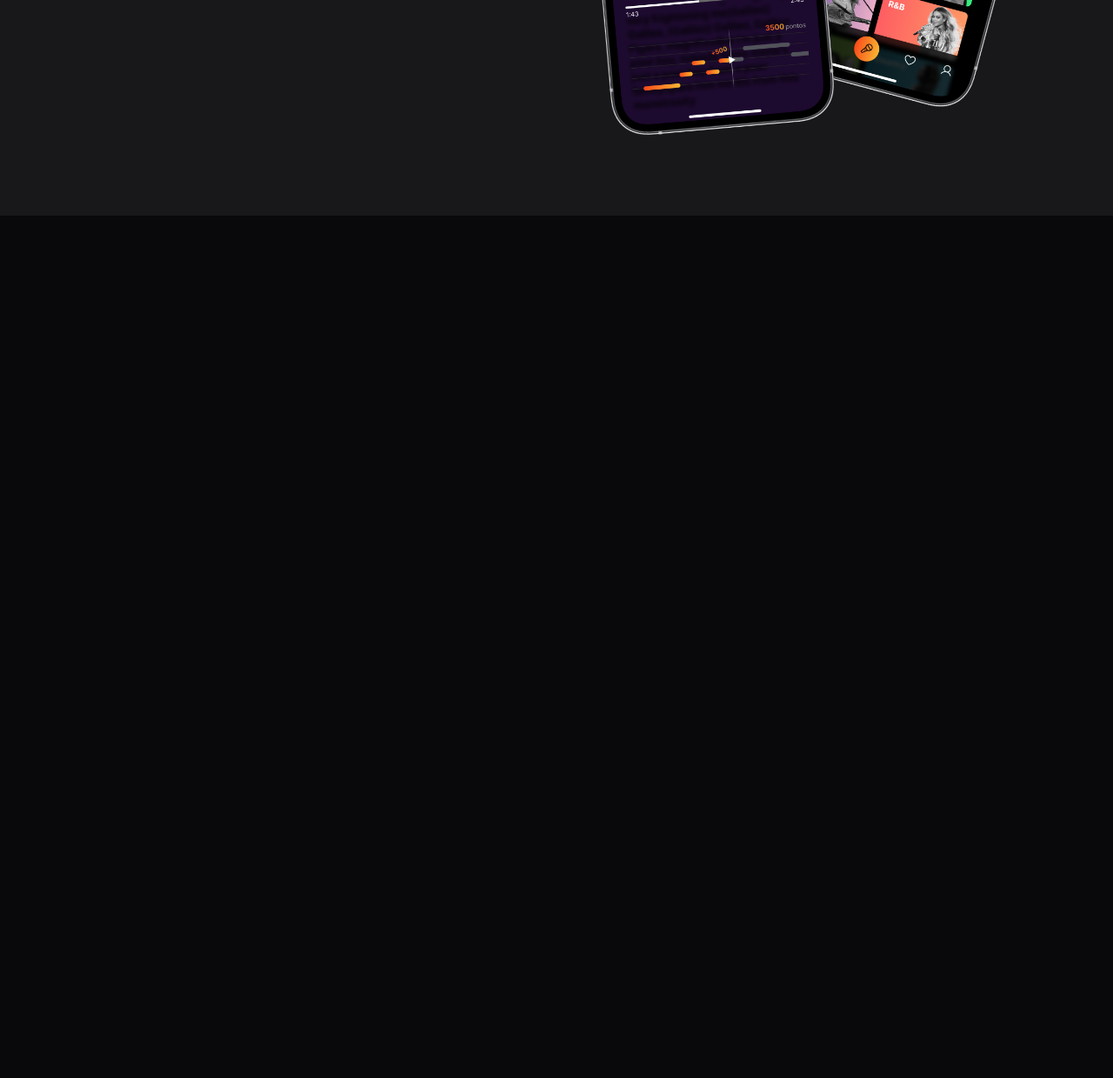
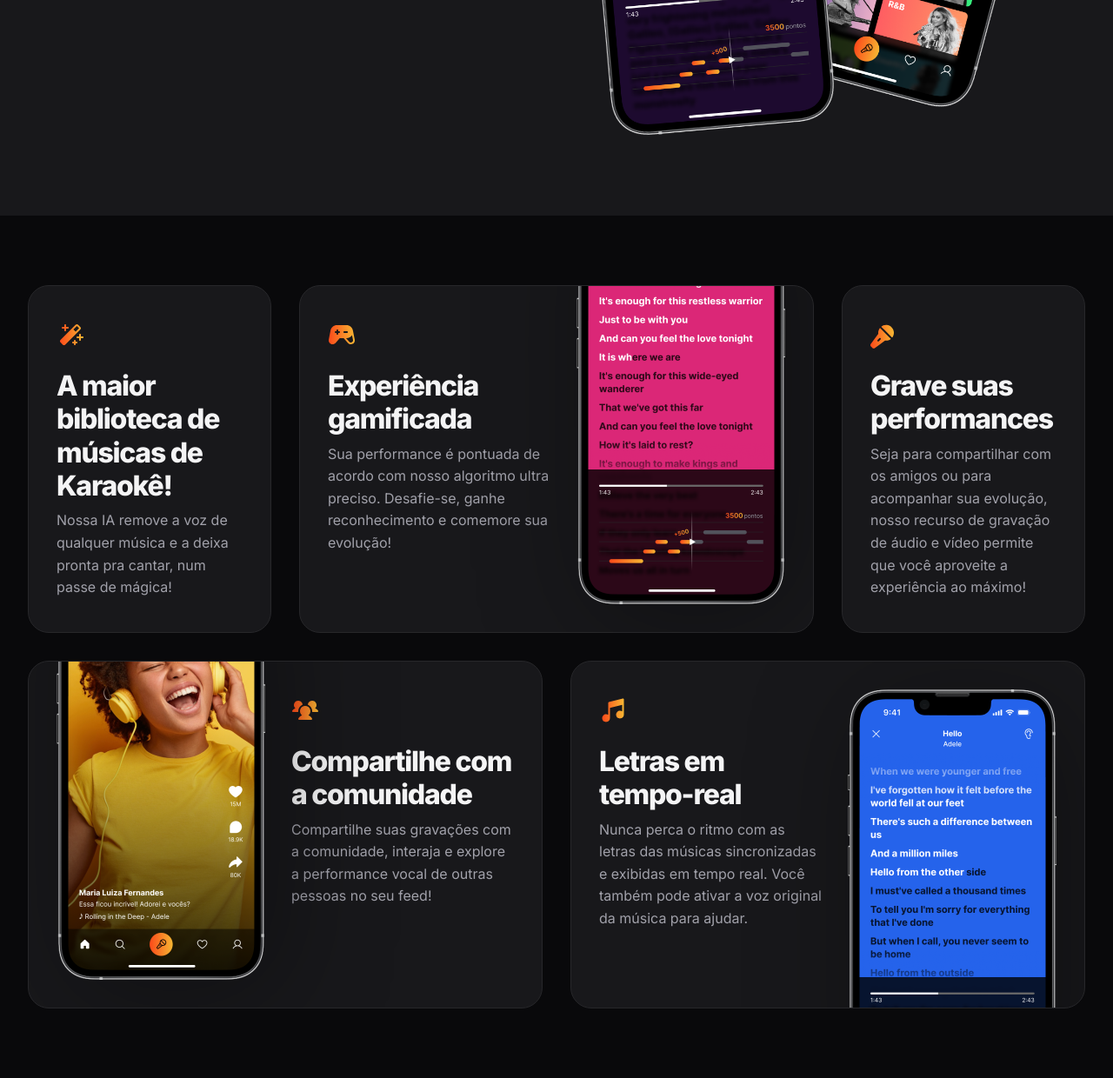
Before and after one commit to jaon82/mba-zingen, a plain HTML site: page index.html in a window 1280 px wide. Shown: the part 1411-2651 px from the top of the page at 87% size. Before the commit the page ends 1659 px from the top, so only its background shows below. Drawn offline with Linux system fonts and the light colour scheme.

Commit message:
Add features section

```diff
--- a/index.html
+++ b/index.html
@@ -62,5 +62,60 @@
         </div>
       </div>
     </section>
+    <section id="features">
+      <div class="cards container py-xl grid gap-1.5">
+        <div class="card py-lg px-lg">
+          <img src="assets/icons/MagicWand.svg" alt="" />
+          <h3>A maior biblioteca de músicas de Karaokê!</h3>
+          <p>
+            Nossa IA remove a voz de qualquer música e a deixa pronta pra
+            cantar, num passe de mágica!
+          </p>
+        </div>
+        <div class="card py-lg px-lg">
+          <div>
+            <img src="assets/icons/GameController.svg" alt="" />
+            <h3>Experiência gamificada</h3>
+            <p>
+              Sua performance é pontuada de acordo com nosso algoritmo ultra
+              preciso. Desafie-se, ganhe reconhecimento e comemore sua evolução!
+            </p>
+          </div>
+          <img src="assets/Tela 2.png" alt="" class="desktop-only" />
+        </div>
+        <div class="card py-lg px-lg">
+          <img src="assets/icons/MicrophoneStage.svg" alt="" />
+          <h3>Grave suas performances</h3>
+          <p>
+            Seja para compartilhar com os amigos ou para acompanhar sua
+            evolução, nosso recurso de gravação de áudio e vídeo permite que
+            você aproveite a experiência ao máximo!
+          </p>
+        </div>
+        <div class="card py-lg px-lg">
+          <div>
+            <img src="assets/icons/UsersThree.svg" alt="" />
+            <h3>Compartilhe com a comunidade</h3>
+            <p>
+              Compartilhe suas gravações com a comunidade, interaja e explore a
+              performance vocal de outras pessoas no seu feed!
+            </p>
+          </div>
+          <img src="assets/Tela 1.png" alt="" class="desktop-only" />
+        </div>
+        <div class="card py-lg px-lg">
+          <div>
+            <img src="assets/icons/MusicNotes.svg" alt="" />
+            <h3>Letras em tempo-real</h3>
+            <p>
+              Nunca perca o ritmo com as letras das músicas sincronizadas e
+              exibidas em tempo real. Você também pode ativar a voz original da
+              música para ajudar.
+            </p>
+          </div>
+          <img src="assets/Tela 3.png" alt="" class="desktop-only" />
+        </div>
+      </div>
+    </section>
   </body>
 </html>
--- /dev/null
+++ b/styles/cards.css
@@ -0,0 +1,9 @@
+.card {
+  background: var(--surface-color);
+  border: solid 1px var(--stroke-color);
+  border-radius: 1.5rem;
+
+  & h3 {
+    margin-top: 1rem;
+  }
+}
--- /dev/null
+++ b/styles/features.css
@@ -0,0 +1,68 @@
+#features {
+  & .cards {
+    grid-template-columns: 17.5rem 1fr 1fr 17.5rem;
+    grid-template-rows: 25rem 25rem;
+    gap: 2rem;
+  }
+
+  & .card {
+    position: relative;
+    overflow: hidden;
+
+    & img.desktop-only {
+      position: absolute;
+      max-width: 15rem;
+      filter: drop-shadow(1rem 1rem 4rem rgb(0 0 0 / 0.34));
+    }
+  }
+
+  & .card:nth-child(1) {
+    grid-column: 1/2;
+  }
+
+  & .card:nth-child(2) {
+    grid-column: 2/4;
+
+    & div {
+      max-width: 16rem;
+    }
+
+    & .desktop-only {
+      bottom: 2rem;
+      right: 2rem;
+    }
+  }
+
+  & .card:nth-child(3) {
+    grid-column: 4/5;
+  }
+
+  & .card:nth-child(4) {
+    grid-row: 2/3;
+    grid-column: 1/3;
+
+    & div {
+      max-width: 16rem;
+      margin-left: auto;
+    }
+
+    & .desktop-only {
+      bottom: 2rem;
+      left: 2rem;
+    }
+  }
+
+  & .card:nth-child(5) {
+    grid-row: 2/3;
+    grid-column: 3/5;
+
+    & div {
+      max-width: 16rem;
+    }
+
+    & .desktop-only {
+      top: 2rem;
+      right: 2rem;
+    }
+  }
+}
--- a/styles/index.css
+++ b/styles/index.css
@@ -6,3 +6,5 @@
 @import url(hero.css);
 @import url(sections.css);
 @import url(about.css);
+@import url(cards.css);
+@import url(features.css) (width >= 80em);
--- a/styles/utility.css
+++ b/styles/utility.css
@@ -7,7 +7,7 @@
 .py-xl {
   padding-block: var(--py-xl);
 }
-.px-xl {
+.px-lg {
   padding-inline: var(--px-lg);
 }
 .container {
```
